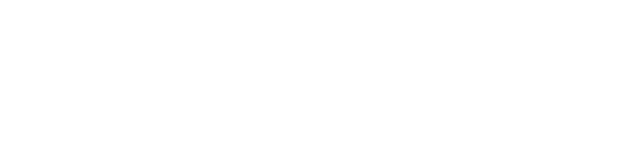
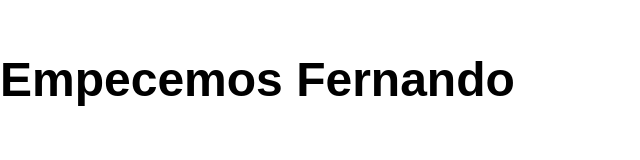
Before and after one commit to FernandoGM2701/blog-viajes, a plain HTML site: page index.html in a window 1280 px wide. Shown: the whole page, without its empty margins (0-640 px from the left). Drawn offline with nearby package versions, Linux system fonts and the light colour scheme.

Commit message:
Iniciamos

```diff
--- a/index.html
+++ b/index.html
@@ -5,12 +5,14 @@
     <meta charset="UTF-8">
     <meta name="viewport" content="width=device-width, initial-scale=1.0">
     <meta http-equiv="X-UA-Compatible" content="ie=edge">
-    <title>Blog de viajes</title>
+    <title>Blog de Viajes</title>
+    <link rel="stylesheet" href="css/normalize.css">
+    <link rel="stylesheet" href="css/estilos.css">
 </head>
 
 <body>
 
-
+    <h1>Empecemos Fernando</h1>
 
 </body>
 
```
